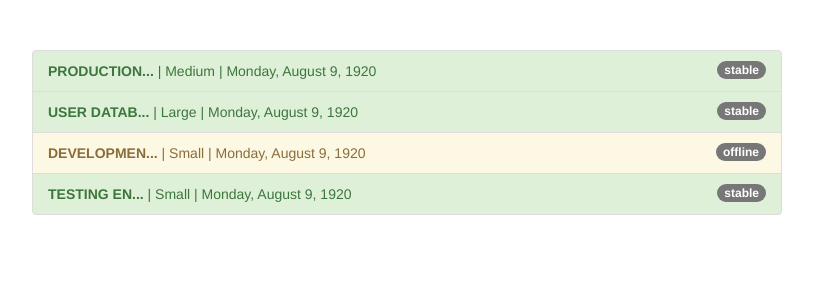
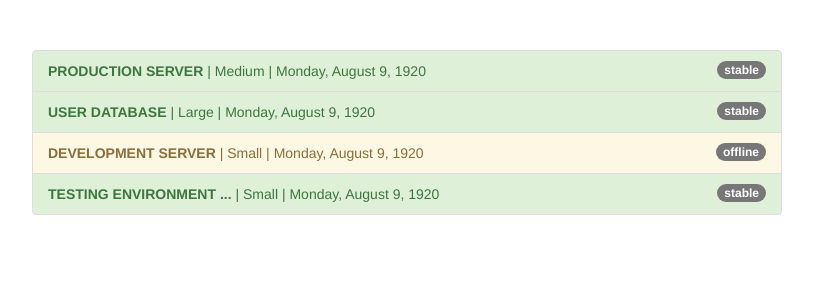
Before and after one commit to Prajwal912/pipes-start, an Angular app: page / in a window 1280 px wide. Shown: the top 300 px of the page, without its empty margins (233-1046 px from the left). Built offline with nearby package versions, Linux system fonts and the light colour scheme.

Commit message:
minor changes regarding pipe

```diff
--- a/src/app/app.component.html
+++ b/src/app/app.component.html
@@ -11,7 +11,7 @@
             {{ server.status }}
           </span>
           <!-- chainig pipes use more than one pipes -->
-          <strong>{{ server.name | uppercase | shorten:'10'}}</strong> |
+          <strong>{{ server.name | uppercase | shorten:20}}</strong> |
           <!-- custom pipe -->
            {{ server.instanceType | firstLetter }} |
               <!-- //parameterized pipe use built in parameter with it-->
--- a/src/app/shorten.pipe.ts
+++ b/src/app/shorten.pipe.ts
@@ -9,7 +9,7 @@ export class ShortenPipe implements PipeTransform {
      if(value.length>limit){
    return  value.substr(0,limit) + '...'
      }
-
+  return value
   }
 
 }
```
